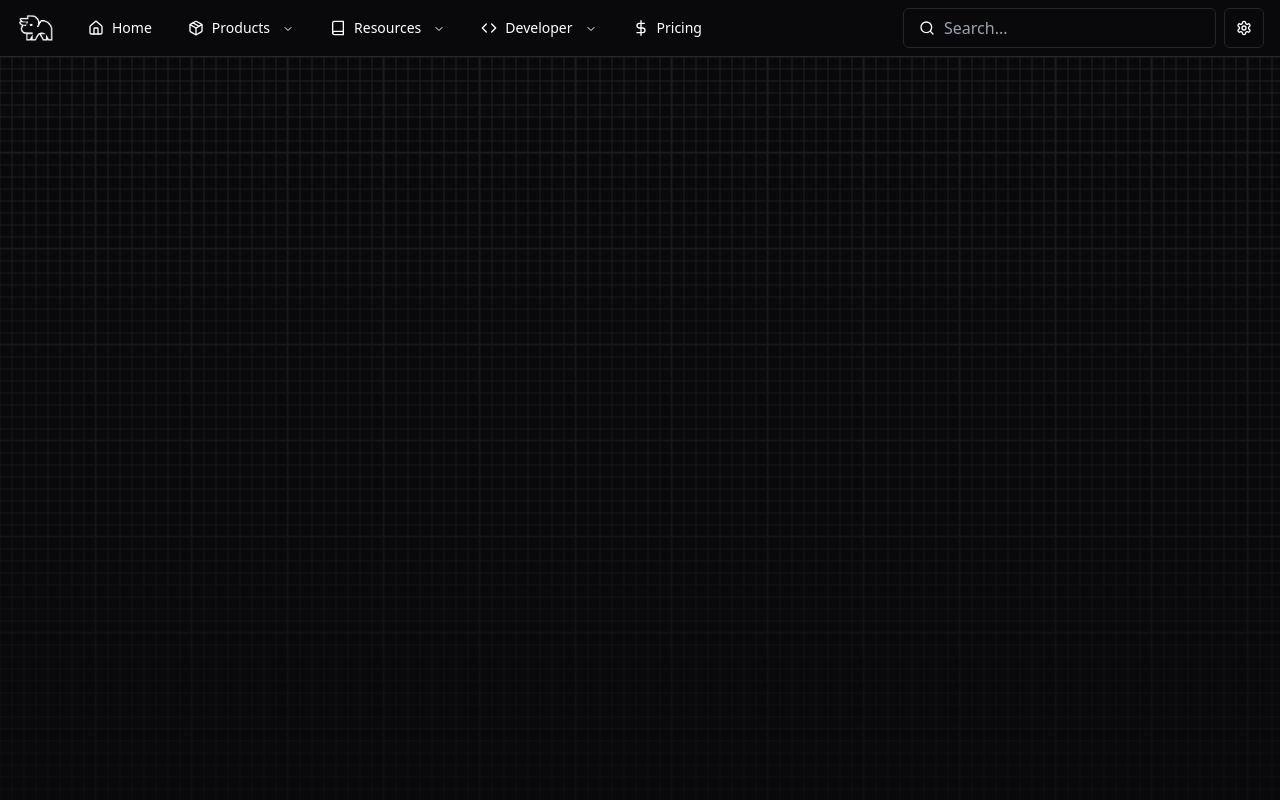
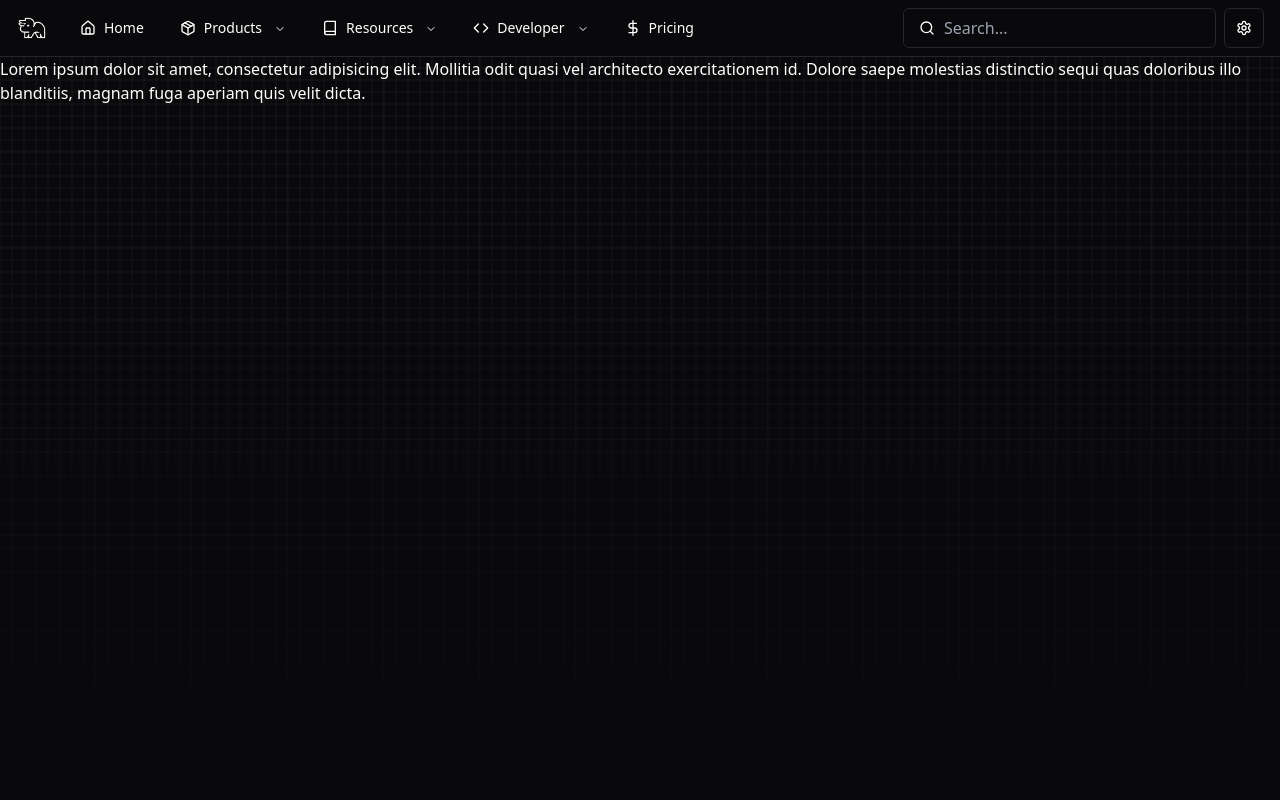
Before and after one commit to TriceraSystems/tricerasystems.com, a SvelteKit app: page / in a window 1280 px wide. Shown: the top 800 px of the page. Built offline with nearby package versions, Linux system fonts and the light colour scheme.

Commit message:
Update app.css, app.html, header.svelte, +layout.svelte, and +page.svelte

```diff
--- a/src/app.css
+++ b/src/app.css
@@ -3,12 +3,14 @@
 @tailwind utilities;
 
 .bg-paper {
-    position: relative;
+    top: 3.5rem;
+    position: absolute;
     background-color: #09090b;
-    opacity: 0.8;
+    opacity: 0.5;
     background-image: linear-gradient(#27272a 1px, transparent 1px), linear-gradient(90deg, #27272a 1px, transparent 1px), linear-gradient(#27272a 1px, transparent 1px), linear-gradient(90deg, #27272a 1px, #09090b 1px);
     background-size: 96px 96px, 96px 96px, 12px 12px, 12px 12px;
     background-position: -1.3px -1.3px, -1.3px -1.3px, -0.5px -0.5px, -0.5px -0.5px;
+    pointer-events: none;
 }
 
 .bg-paper::after {
@@ -17,7 +19,8 @@
     left: 0;
     right: 0;
     bottom: 0;
-    height: 100%; /* Adjust this for how much fade you want */
-    background: linear-gradient(to bottom, rgba(9, 9, 11, 0) 0%, rgba(9, 9, 11, 1) 100%);
-    pointer-events: none; /* Ensures it doesn't block any interaction */
+    height: 100%;
+    width: 100%;
+    background: linear-gradient(#09090b00 0%, #09090b 80%);
+    pointer-events: none;
 }
--- a/src/app.html
+++ b/src/app.html
@@ -6,7 +6,7 @@
 		<meta name="viewport" content="width=device-width, initial-scale=1" />
 		%sveltekit.head%
 	</head>
-	<body class="min-h-screen bg-background font-sans antialiased" data-sveltekit-preload-data="hover">
+	<body class="min-h-screen max-w-screen bg-background font-sans antialiased" data-sveltekit-preload-data="hover">
 		%sveltekit.body%
 	</body>
 </html>
--- a/src/components/header.svelte
+++ b/src/components/header.svelte
@@ -6,9 +6,9 @@
             <a href="/">
                 <img
                     src="/logo@210.png"
-                    width="2.5rem"
-                    height="2.5rem"
-                    class="size-10"
+                    width="2rem"
+                    height="2rem"
+                    class="size-8"
                     alt="Tricera Systems"
                     srcset=""
                 />
--- a/src/routes/+layout.svelte
+++ b/src/routes/+layout.svelte
@@ -8,6 +8,9 @@
 
 <div class="bg-background flex flex-col min-h-screen w-screen max-w-screen">
 	<Header />
-	<slot />
+	<div class="min-h-screen z-10">
+		<slot />
+	</div>
+	<div class="w-screen h-[calc(125vh)] bg-paper"></div>
 	<Footer />
 </div>
--- a/src/routes/+page.svelte
+++ b/src/routes/+page.svelte
@@ -4,5 +4,6 @@
 </svelte:head>
 
 
-
-<div class="w-screen h-[calc(125vh)] bg-paper"></div>
+<div>
+	Lorem ipsum dolor sit amet, consectetur adipisicing elit. Mollitia odit quasi vel architecto exercitationem id. Dolore saepe molestias distinctio sequi quas doloribus illo blanditiis, magnam fuga aperiam quis velit dicta.
+</div>
```
